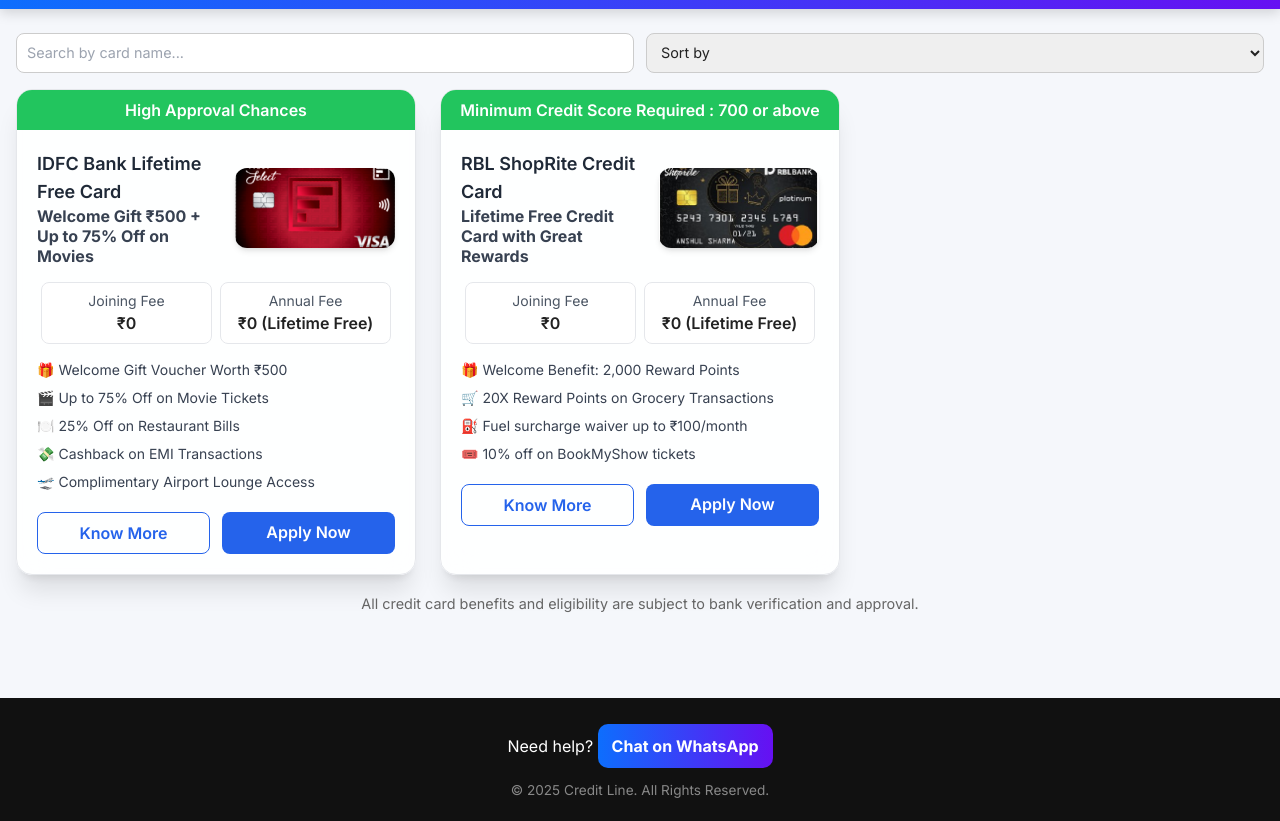
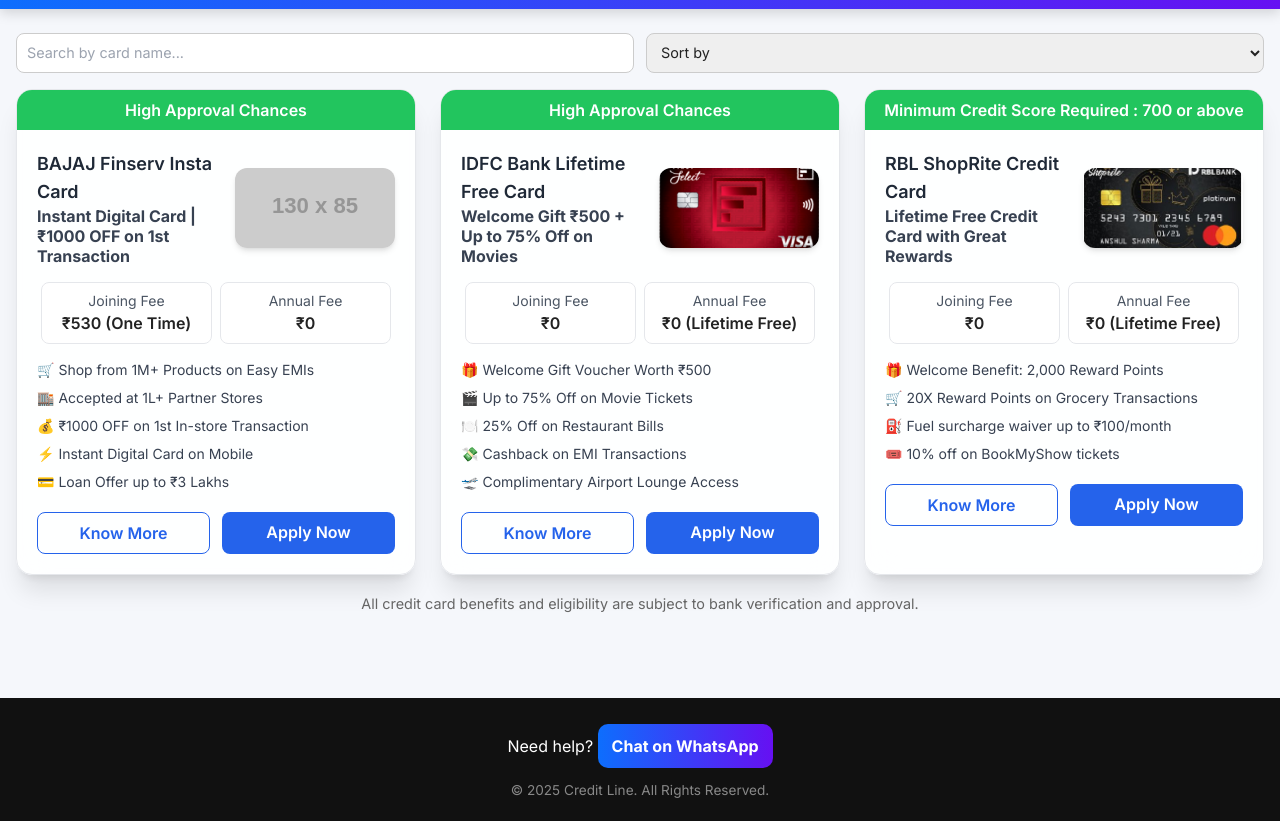
Before and after one commit to whorajjoshi/server2, a plain HTML site: page credit-card.html in a window 1280 px wide. Shown: the part 58-879 px from the top of the page. Drawn offline with nearby package versions, Linux system fonts and the light colour scheme; placeholder pictures from the web are drawn by us.

Commit message:
Update credit-card.html

```diff
--- a/credit-card.html
+++ b/credit-card.html
@@ -75,7 +75,70 @@ footer .copyright{margin-top:12px;font-size:0.85rem;color:#888;}
   </div>
 
   <section id="cardGrid" class="grid grid-cols-1 sm:grid-cols-2 lg:grid-cols-3 gap-6">
-<!-- IDFC Bank Lifetime Free Card (New Design) -->
+<!-- BAJAJ Finserv Insta Card (New Design) -->
+<div class="bg-white/90 backdrop-blur-lg rounded-2xl shadow-xl overflow-hidden border border-gray-200"
+  data-name="BAJAJ Finserv Insta Card" data-fee="530" data-rating="5">
+
+  <div class="bg-green-500 text-white text-center py-2 font-semibold">
+    High Approval Chances
+  </div>
+
+  <div class="p-5">
+    <!-- Top Section -->
+    <div class="flex justify-between items-center mb-4">
+      <div class="flex-1">
+        <h3 class="text-gray-800 font-semibold text-lg">BAJAJ Finserv Insta Card</h3>
+        <p class="text-gray-700 font-bold text-md leading-tight">
+          Instant Digital Card | ₹1000 OFF on 1st Transaction
+        </p>
+      </div>
+      <div class="ml-3">
+        <img
+          src="https://via.placeholder.com/130x85"
+          alt="Bajaj Insta Card"
+          class="w-40 h-20 object-cover rounded-xl shadow-md"
+        >
+      </div>
+    </div>
+
+    <!-- Fee Section -->
+    <div class="flex justify-between mt-2 text-center">
+      <div class="w-1/2 border rounded-lg py-2 mx-1 bg-white/70">
+        <p class="text-gray-600 text-sm">Joining Fee</p>
+        <p class="font-semibold">₹530 (One Time)</p>
+      </div>
+      <div class="w-1/2 border rounded-lg py-2 mx-1 bg-white/70">
+        <p class="text-gray-600 text-sm">Annual Fee</p>
+        <p class="font-semibold">₹0</p>
+      </div>
+    </div>
+
+    <!-- Benefits -->
+    <ul class="mt-4 space-y-2 text-sm text-gray-700">
+      <li>🛒 Shop from 1M+ Products on Easy EMIs</li>
+      <li>🏬 Accepted at 1L+ Partner Stores</li>
+      <li>💰 ₹1000 OFF on 1st In-store Transaction</li>
+      <li>⚡ Instant Digital Card on Mobile</li>
+      <li>💳 Loan Offer up to ₹3 Lakhs</li>
+    </ul>
+
+    <!-- Buttons -->
+    <div class="flex justify-between gap-3 mt-5">
+      <button class="w-1/2 border border-blue-600 text-blue-600 hover:bg-blue-50 py-2 rounded-lg font-semibold know-btn"
+        data-title="BAJAJ Finserv Insta Card"
+        data-benefits="Benifits :<br>✔️ Shop from 1 Million+ Products on easy EMIs<br>✔️ Accepted at 1 Lakh+ Stores across India<br>✔️ ₹1000 OFF on your first in-store transaction<br>✔️ Instant Digital Card – Access it on your phone<br>✔️ Loan offer up to ₹3 Lakhs"
+        data-eligibility="Eligibility :<br>✔️ Age: 21 to 65 years<br>✔️ Employment: Salaried or Self-Employed<br>✔️ Income: ₹15,000+ per month<br>✔️ Documents Required: Aadhaar Card, PAN Card, Valid Mobile Number<br>✔️ Must have valid PAN & Aadhaar linked with mobile<br>✔️ Good credit history preferred">
+        Know More
+      </button>
+      <a href="https://leads.banksathi.com/?h=MHJPazdVUnM2UXdqVzdXTzhvbmlnQT09" target="_blank"
+        class="w-1/2 bg-blue-600 hover:bg-blue-700 text-white py-2 rounded-lg font-semibold text-center">
+        Apply Now
+      </a>
+    </div>
+  </div>
+</div>
+
+    <!-- IDFC Bank Lifetime Free Card (New Design) -->
 <div class="bg-white/90 backdrop-blur-lg rounded-2xl shadow-xl overflow-hidden border border-gray-200"
   data-name="IDFC Bank Lifetime Free Card" data-fee="0" data-rating="5">
 
```
